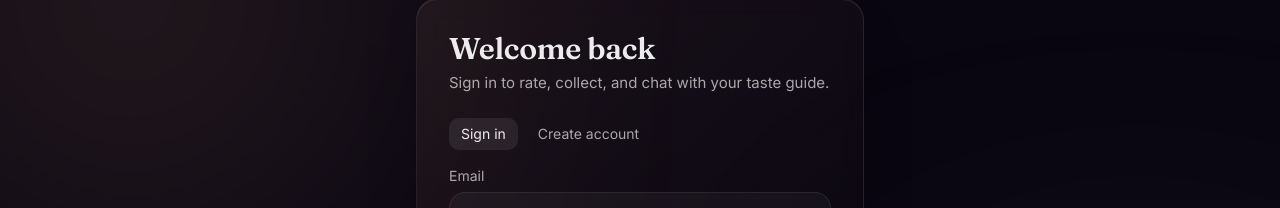
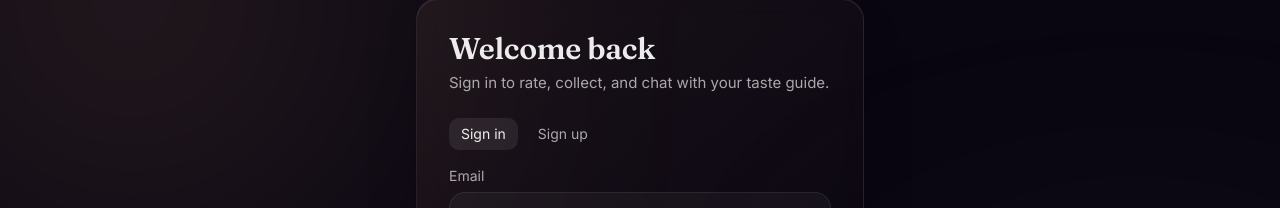
Before and after one commit to Parusann/bingery, a React (Vite) app in the folder frontend/: page /auth in a window 1280 px wide. Shown: the part 131-339 px from the top of the page. Built offline with nearby package versions, Linux system fonts and the light colour scheme.

Commit message:
Rename auth mode toggle to Sign up to disambiguate from submit

```diff
--- a/frontend/src/features/auth/AuthForm.tsx
+++ b/frontend/src/features/auth/AuthForm.tsx
@@ -60,7 +60,7 @@ export function AuthForm({ onSuccess }: { onSuccess?: () => void }) {
               : "text-text-muted hover:text-text")
           }
         >
-          Create account
+          Sign up
         </button>
       </div>
 
```
Also changed, not shown: 1 other file (tests, documents, lock files or other folders).
